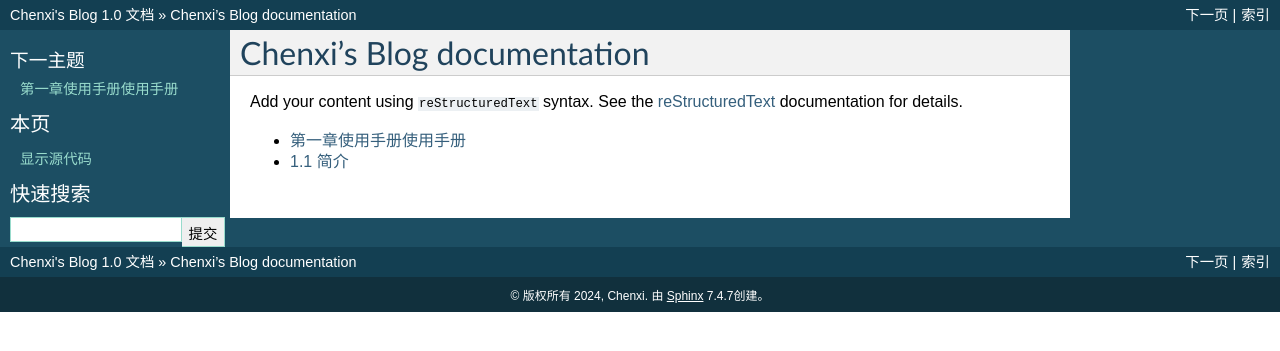
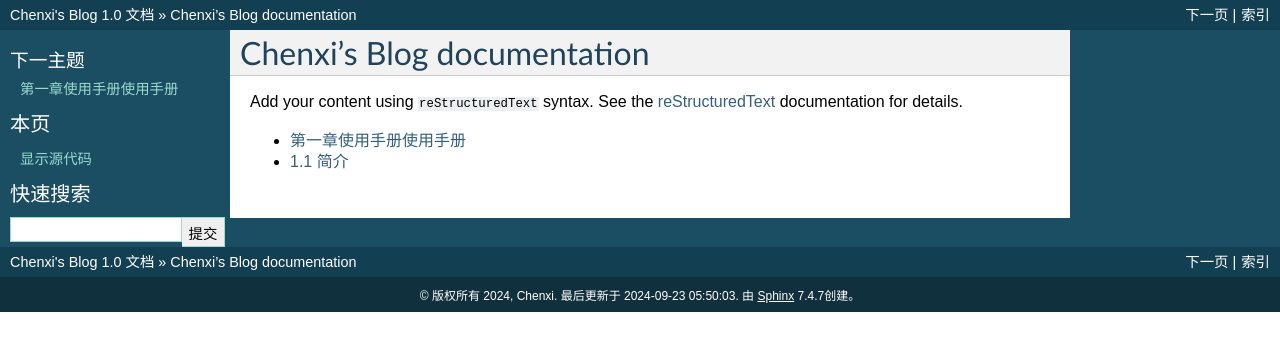
Before and after one commit to FIA-W/Blog, a Sphinx documentation site: the page built from mkdocs_blog/source/index.rst, in a window 1280 px wide. Shown: the top 351 px of the page. Built offline with Sphinx 7.4.7, drawn with Linux system fonts in a browser that asks for light colours; pages that are not in the unit, such as notebooks, are missing from menus.

Commit message:
Add files via upload

```diff
--- a/mkdocs_blog/source/blog.rst
+++ b/mkdocs_blog/source/blog.rst
@@ -11,3 +11,8 @@
 
 后台操作
 set()通过层次和变量名，将这些信息存放到uvm_pkg唯一的全局变量uvm_pkg::uvm_resources
+
+------------------------------
+------------------------------
+
+工作笔记
--- a/mkdocs_blog/source/conf.py
+++ b/mkdocs_blog/source/conf.py
@@ -28,4 +28,15 @@
 
 #html_theme = 'alabaster'
 html_theme = 'default'
+# html主题的相关设置
+html_theme_options = {"collapse_navigation": False, "navigation_depth": 6}
 html_static_path = ['_static']
+
+# 在页面底部显示上一次更新于某某时间
+html_last_updated_fmt = "%Y-%m-%d %H:%M:%S"
+
+# 图形、表格、代码块如果有标题，自动添加编号, 默认为False
+numfig = True
+
+# 默认的源代码高亮的语言，默认值为default， 类似于python3
+highlight_language = 'default'
```
